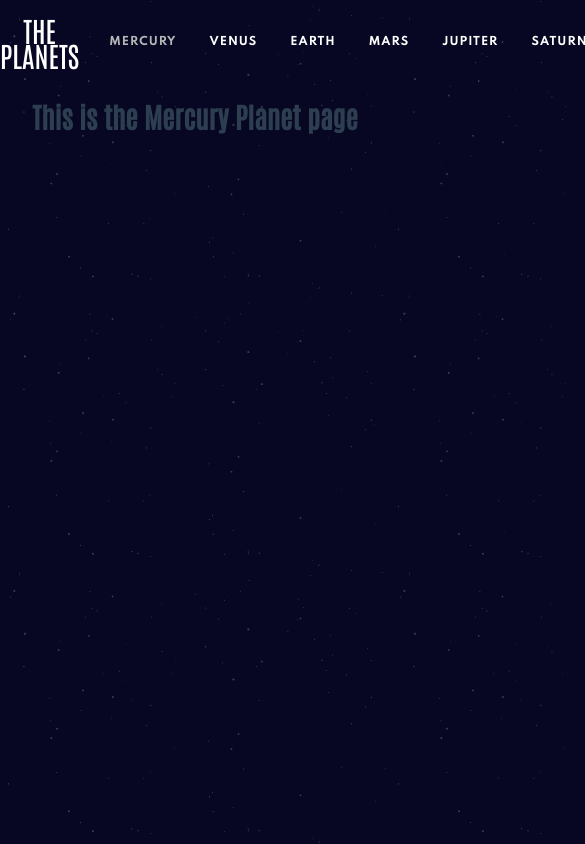
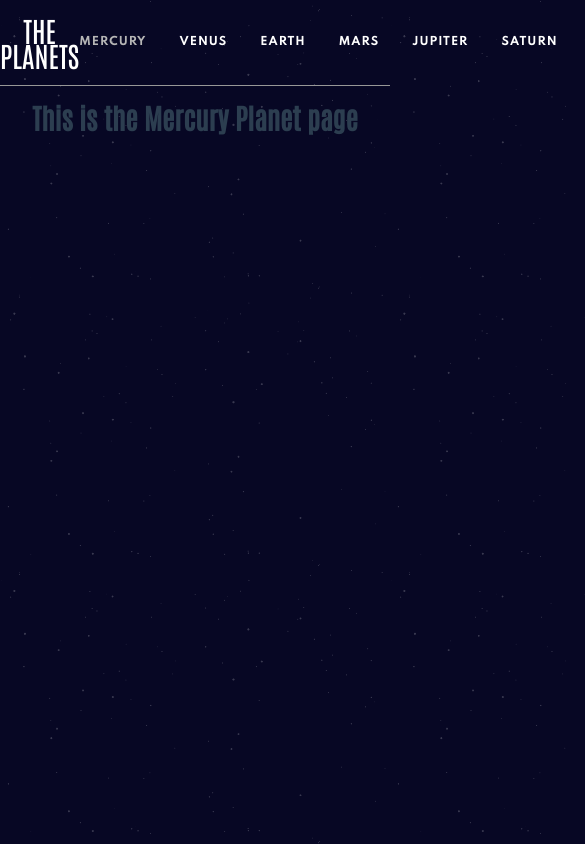
Before and after one commit to MrNicholson85/Planet-Facts-Challenge-Vue, a Vue app: page / in a window 390 px wide. Shown: the top 844 px of the page, 585 px wide, since content can reach past the window. Built offline with nearby package versions, Linux system fonts and the light colour scheme.

Commit message:
mobile styles updates

```diff
--- a/package.json
+++ b/package.json
@@ -9,6 +9,7 @@
   "dependencies": {
     "core-js": "^3.6.5",
     "vue": "^3.0.0",
+    "vue-meta": "^2.4.0",
     "vue-router": "^4.0.0-0"
   },
   "devDependencies": {
--- a/src/App.vue
+++ b/src/App.vue
@@ -1,4 +1,5 @@
 <template>
+  <div class="container--full">
     <div class="header">
       <div class="logo">The Planets</div>
       <div id="nav">
@@ -12,7 +13,10 @@
         <router-link :to="{ name: 'Neptune' }">Neptune</router-link>
       </div>
     </div>
+  </div>
+  <div class="container">
     <router-view/>
+  </div>
 </template>
 
 <style lang="scss">
@@ -29,21 +33,33 @@ body {
   font-size: 14px;
   line-height: 25px;
 
+  .container {
+    max-width: 1440px;
+    width: 100%;
+    margin: 0 auto;
+
+    &--full {
+      max-width: 100%;
+      width: 100%;
+      border-bottom: solid 1px #979797
+    }
+  }
+
   #app {
     font-family: 'Antonio', sans-serif;;
     -webkit-font-smoothing: antialiased;
     -moz-osx-font-smoothing: grayscale;
     text-align: center;
     color: #2c3e50;
-    max-width: 1440px;
-    width: 100%;
-    margin: 0 auto;
   }
 
   .header {
     display: flex;
     justify-content: space-between;
     align-items: center;
+    max-width: 1440px;
+    width: 100%;
+    margin: 0 auto;
 
     .logo {
       text-transform: uppercase;
@@ -52,7 +68,7 @@ body {
     }
 
     #nav {
-      padding: 30px;
+      padding: 30px 0;
       font-family: 'Spartan', sans-serif;
       text-transform: uppercase;
       display: flex;
--- a/src/main.js
+++ b/src/main.js
@@ -1,5 +1,8 @@
 import { createApp } from 'vue'
+import VueMeta from 'vue-meta'
 import App from './App.vue'
 import router from './router'
 
+
+
 createApp(App).use(router).mount('#app')
--- a/src/router/index.js
+++ b/src/router/index.js
@@ -7,6 +7,7 @@ import Jupiter from '../views/Jupiter.vue'
 import Saturn from '../views/Saturn.vue'
 import Uranus from '../views/Uranus.vue'
 import Neptune from '../views/Neptune.vue'
+import FourOhFour from '../views/fourohfour.vue'
 
 
 const routes = [
@@ -49,6 +50,12 @@ const routes = [
     path: '/Neptune',
     name: 'Neptune',
     component: Neptune
+  },
+  // catchall 404
+  {
+    path: '/:catchAll(.*)',
+    name: 'FoutOhFour',
+    component: FourOhFour
   }
 ]
 
--- /dev/null
+++ b/src/views/fourohfour.vue
@@ -0,0 +1,14 @@
+<template>
+  <h2>404</h2>
+  <h3>Page not found!</h3>
+</template>
+
+<script>
+export default {
+
+}
+</script>
+
+<style>
+
+</style>
```
Also changed, not shown: 1 other file (tests, documents, lock files or other folders). Lines whose indentation alone changed are shown as unchanged.
